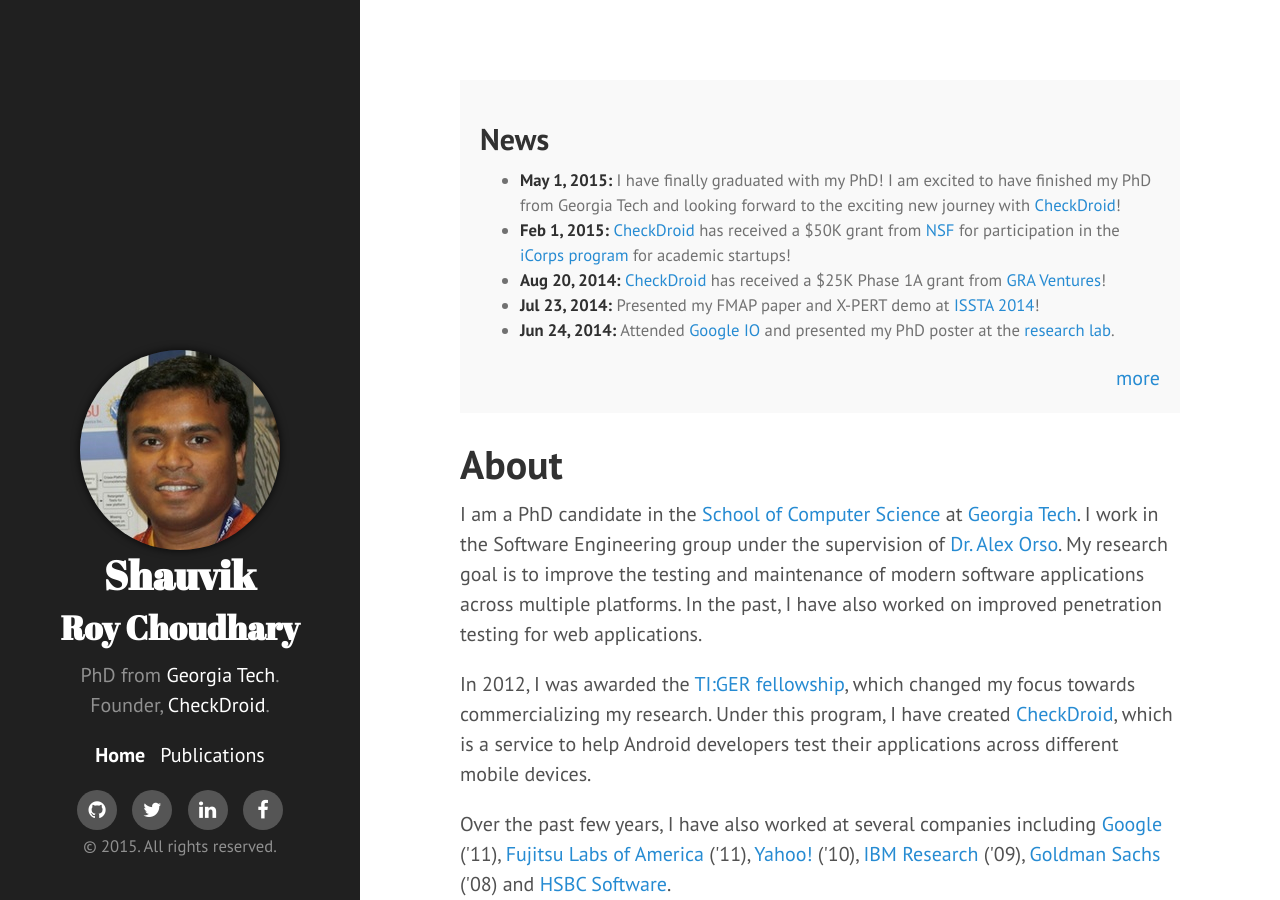
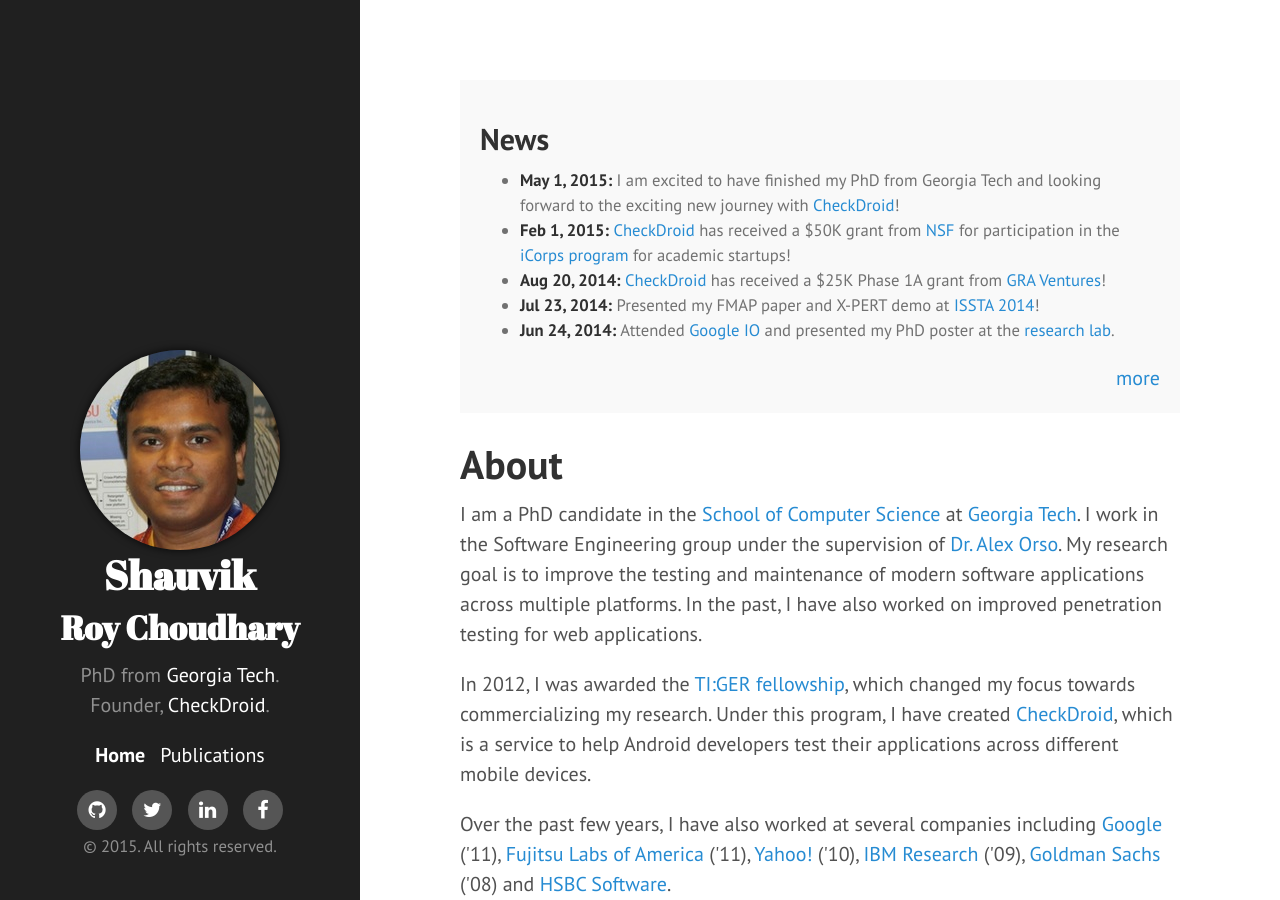
Before and after one commit to shauvik/shauvik.github.io, a Jekyll site: the page built from index.html, in a window 1280 px wide and 900 px high. Built offline with Jekyll 4.4.1, drawn with Linux system fonts in a browser that asks for light colours; nearby versions of some CDN libraries; Markdown is read by kramdown in place of the engine named in the settings.

Commit message:
Update news.md

```diff
--- a/_includes/news.md
+++ b/_includes/news.md
@@ -1,4 +1,4 @@
-* <strong>May 1, 2015:</strong> I have finally graduated with my PhD! I am excited to have finished my PhD from Georgia Tech and looking forward to the exciting new journey with <a href="http://checkdroid.com">CheckDroid</a>!
+* <strong>May 1, 2015:</strong> I am excited to have finished my PhD from Georgia Tech and looking forward to the exciting new journey with <a href="http://checkdroid.com">CheckDroid</a>!
 
 * <strong>Feb 1, 2015:</strong> <a href="http://checkdroid.com">CheckDroid</a> has received a $50K grant from <a href="http://nsf.gov">NSF</a> for participation in the <a href="http://www.nsf.gov/news/special_reports/i-corps/">iCorps program</a> for academic startups!
 
```
